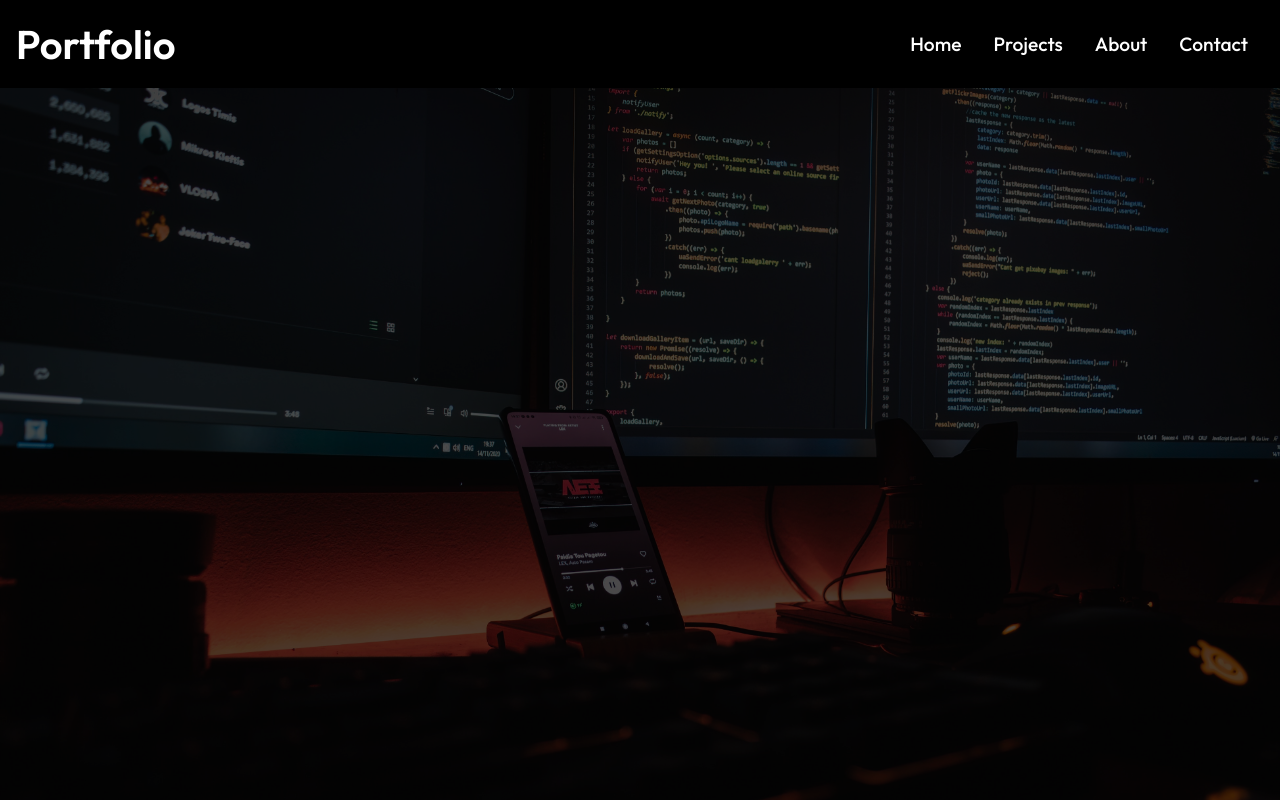
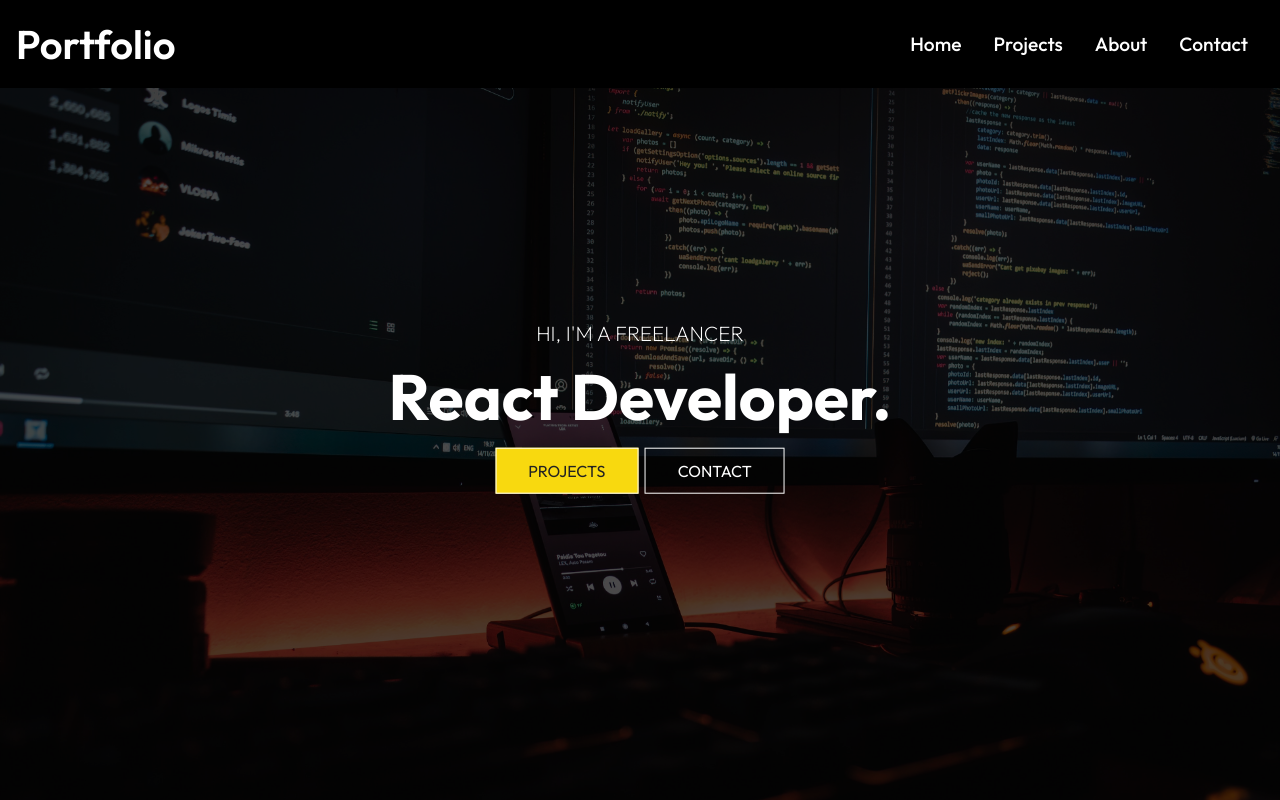
Before and after one commit to fmfahath/portfolio-2, a React (Create React App) app: page / in a window 1280 px wide. Shown: the top 800 px of the page. Built offline with nearby package versions, Linux system fonts and the light colour scheme.

Commit message:
HeroImg - 3 (hero content positioned)

```diff
--- a/src/components/HeroImg.js
+++ b/src/components/HeroImg.js
@@ -10,8 +10,8 @@ const HeroImg = () => {
                 <img className='hero-img' src={heroImg} alt='hero-img'></img>
             </div>
             <div className='hero-content'>
-                <p>HI,I'M A FREEELANCER</p>
-                <h1>React Developer</h1>
+                <p>HI, I'M A FREELANCER</p>
+                <h1>React Developer.</h1>
                 <div className='hero-content-btn'>
                     <Link className='btn' to='/project'>Projects</Link>
                     <Link className='btn btn-light' to='/contact'>Contact</Link>
--- a/src/components/heroImg.css
+++ b/src/components/heroImg.css
@@ -1,3 +1,7 @@
+.hero{
+    width: 100%;
+    height: 100%;
+}
 .mask{
     width: 100%;
     height: 100vh;
@@ -22,3 +26,26 @@
     left:0;
     opacity: 0.7;
 }
+
+.hero .hero-content{
+    position: absolute;
+    top: 50%;
+    left: 50%;
+    transform: translate(-50%, -50%);
+    text-align: center;
+}
+
+.hero-content p{
+    font-size: 1.3rem;
+    font-weight: 200;
+    text-transform: uppercase;
+}
+
+.hero-content h1{
+    font-size: 4rem;
+    padding: 0.6rem 0 1.5rem;
+}
+
+.hero-content .btn{
+    margin: 1rem 0.2rem;
+}
```
